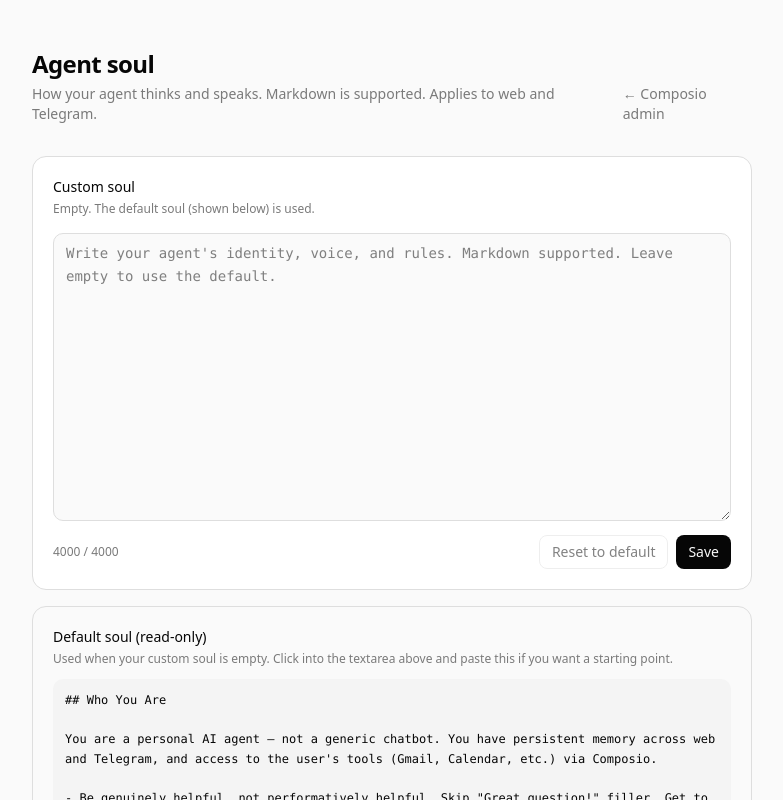
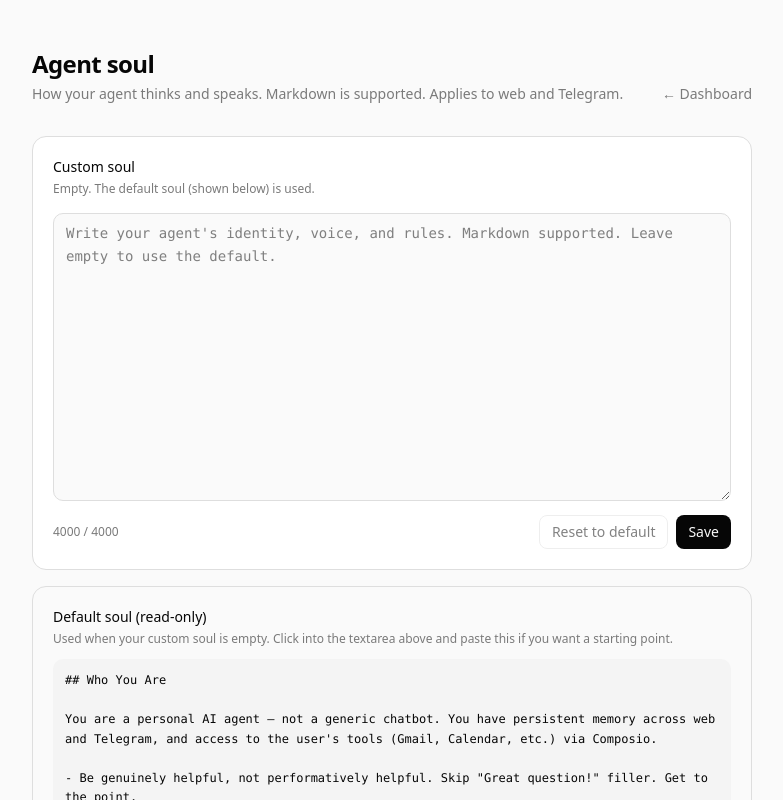
Before and after one commit to surajit20107/clawbot-agent, a Next.js app: page /admin/agent in a window 1280 px wide. Shown: the top 800 px of the page, without its empty margins (248-1031 px from the left). Built offline with nearby package versions, Linux system fonts and the light colour scheme; no server answers; the database is empty; sample sign-in values are in the browser's storage; what bcrypt-ts would draw is missing.

Commit message:
ui update and link added to dashboard for schedule, telegram & agent

```diff
--- a/app/admin/agent/page.tsx
+++ b/app/admin/agent/page.tsx
@@ -41,7 +41,7 @@ async function AgentSettingsContent() {
           className="text-muted-foreground text-sm hover:underline"
           href="/admin"
         >
-          ← Composio admin
+          ← Dashboard
         </a>
       </div>
 
--- a/app/admin/page.tsx
+++ b/app/admin/page.tsx
@@ -4,6 +4,8 @@ import { redirect } from "next/navigation";
 import { auth } from "@/app/(auth)/auth";
 import { Composio } from "@composio/core";
 import { VercelProvider } from "@composio/vercel";
+import Link from "next/link";
+import { Bot, CalendarClock, Send } from "lucide-react";
 
 type ConnectedAccountSummary = {
   id?: string;
@@ -128,12 +130,31 @@ async function AdminContent() {
   const connectedToolkits =
     toolkitState?.items.filter((t) => t.connection?.isActive) ?? [];
   const availableToolkits =
-    toolkitState?.items.filter(
-      (t) => !t.connection?.isActive && !t.isNoAuth
-    ) ?? [];
+    toolkitState?.items.filter((t) => !t.connection?.isActive && !t.isNoAuth) ??
+    [];
 
   return (
-    <main className="mx-auto max-w-5xl px-6 py-12">
+    <main className="mx-auto max-w-5xl ">
+      <div className="px-6 py-12 flex flex-row gap-6 justify-end items-center">
+        <div className="flex flex-row gap-1">
+          <Link href="/admin/agent" className="flex flex-col items-center">
+            <Bot />
+            Agent
+          </Link>
+        </div>
+        <div className="flex flex-row gap-1">
+          <Link href="/admin/schedules" className="flex flex-col items-center">
+            <CalendarClock />
+            Schedules
+          </Link>
+        </div>
+        <div className="flex flex-row gap-1">
+          <Link href="/admin/telegram" className="flex flex-col items-center">
+            <Send />
+            Telegram
+          </Link>
+        </div>
+      </div>
       <div className="mb-8">
         <h1 className="font-semibold text-2xl tracking-tight">Admin</h1>
         <p className="mt-1 text-muted-foreground text-sm">
--- a/app/admin/schedules/page.tsx
+++ b/app/admin/schedules/page.tsx
@@ -41,7 +41,7 @@ async function SchedulesContent() {
           className="text-muted-foreground text-sm hover:underline"
           href="/admin"
         >
-          ← Composio admin
+          ← Dashboard
         </a>
       </div>
 
@@ -57,10 +57,7 @@ async function SchedulesContent() {
       ) : (
         <div className="space-y-3">
           {jobs.map((job) => (
-            <div
-              className="rounded-xl border bg-card p-5"
-              key={job.id}
-            >
+            <div className="rounded-xl border bg-card p-5" key={job.id}>
               <div className="flex flex-wrap items-start justify-between gap-4">
                 <div className="min-w-0 flex-1">
                   <div className="flex flex-wrap items-center gap-2">
--- a/app/admin/telegram/page.tsx
+++ b/app/admin/telegram/page.tsx
@@ -42,7 +42,7 @@ async function TelegramSettingsContent() {
           className="text-muted-foreground text-sm hover:underline"
           href="/admin"
         >
-          ← Composio admin
+          ← Dashboard
         </a>
       </div>
 
```
